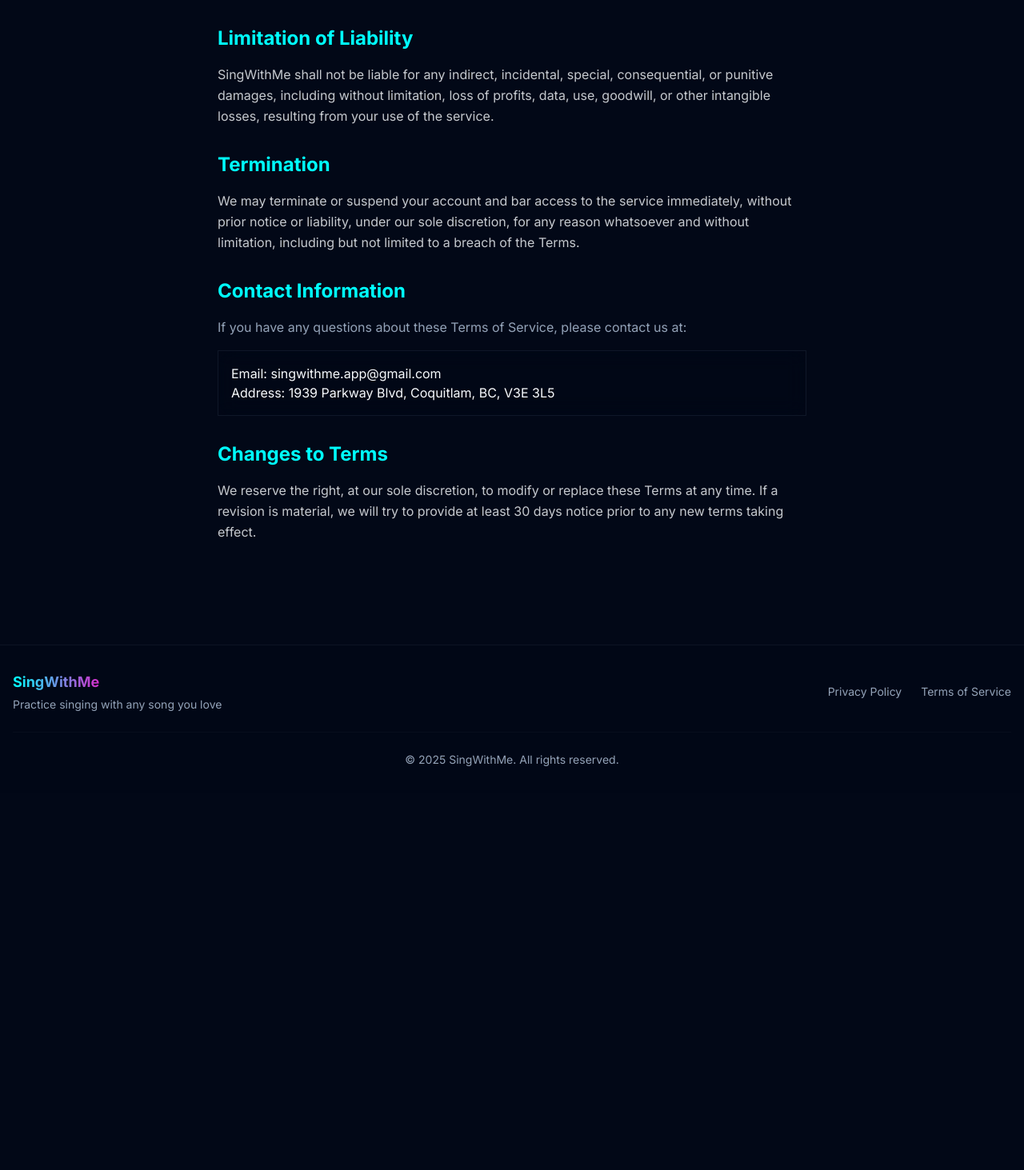
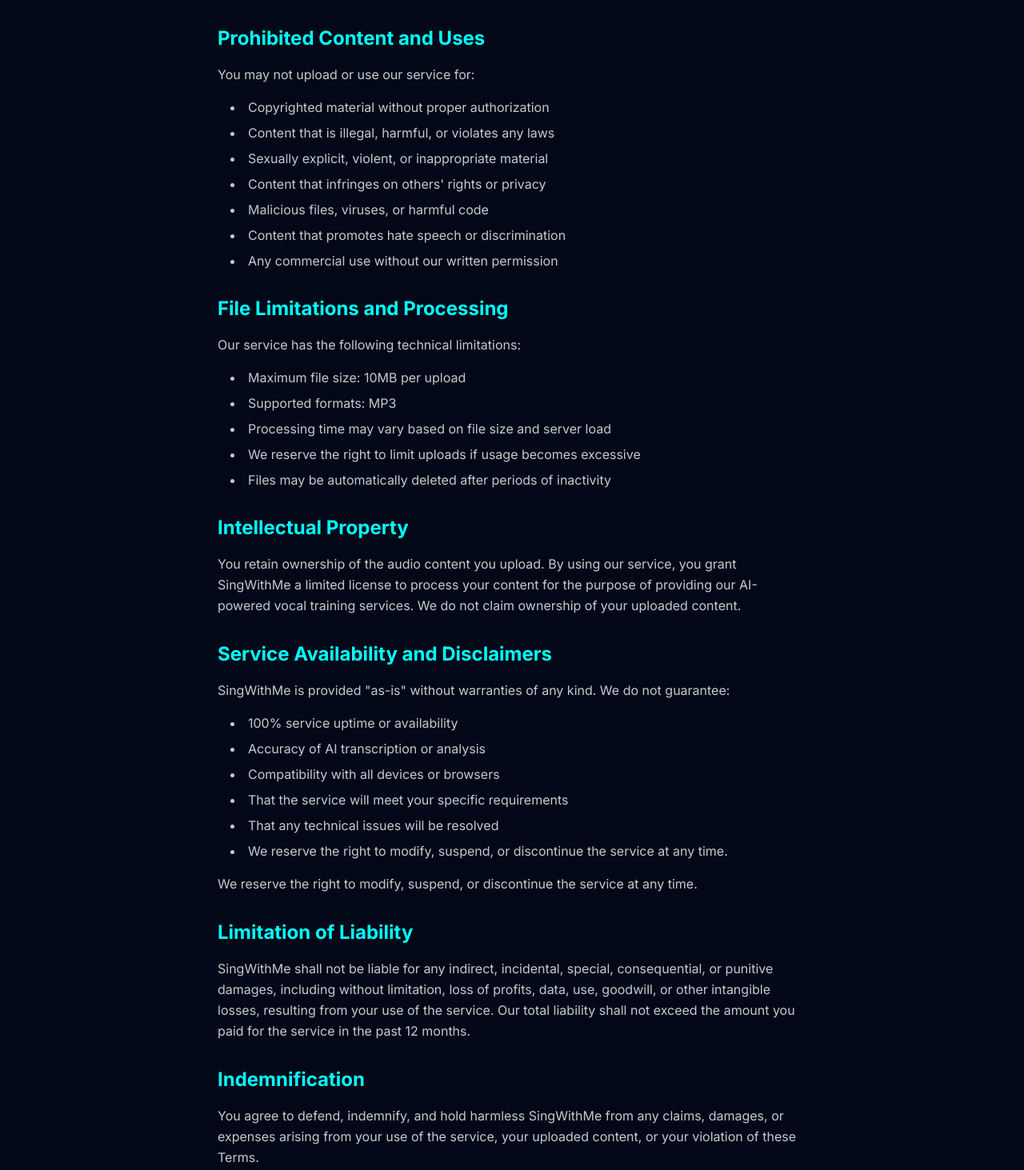
Before and after one commit to Sepzie/SingWithMeLanding, a Next.js app: page /terms in a window 1280 px wide. Shown: the part 1087-2550 px from the top of the page at 80% size. Before the commit the page ends 2079 px from the top, so only its background shows below. Built offline with nearby package versions, Linux system fonts and the light colour scheme.

Commit message:
update terms of service

```diff
--- a/src/data/legal.ts
+++ b/src/data/legal.ts
@@ -78,6 +78,10 @@
         content: "By accessing and using SingWithMe, you accept and agree to be bound by the terms and provision of this agreement. If you do not agree to abide by the above, please do not use this service."
       },
       {
+        title: "Eligibility",
+        content: "You must be at least 13 years of age to use SingWithMe. If you are under 18, you must have your parent or legal guardian's permission to use our service. By using our service, you represent and warrant that you meet these requirements."
+      },
+      {
         title: "Service Description",
         content: "SingWithMe is a vocal practice platform that uses AI technology to process uploaded songs and provide automated lyrics transcription. Users can upload songs, receive transcribed lyrics, and practice singing with voice recording and playback comparison tools that allow you to hear your performance alongside the original track."
       },
@@ -93,16 +97,65 @@
         ]
       },
       {
+        title: "Prohibited Content and Uses",
+        content: [
+          "You may not upload or use our service for:",
+          "Copyrighted material without proper authorization",
+          "Content that is illegal, harmful, or violates any laws",
+          "Sexually explicit, violent, or inappropriate material",
+          "Content that infringes on others' rights or privacy",
+          "Malicious files, viruses, or harmful code",
+          "Content that promotes hate speech or discrimination",
+          "Any commercial use without our written permission"
+        ]
+      },
+      {
+        title: "File Limitations and Processing",
+        content: [
+          "Our service has the following technical limitations:",
+          "Maximum file size: 10MB per upload",
+          "Supported formats: MP3",
+          "Processing time may vary based on file size and server load",
+          "We reserve the right to limit uploads if usage becomes excessive",
+          "Files may be automatically deleted after periods of inactivity"
+        ]
+      },
+      {
         title: "Intellectual Property",
         content: "You retain ownership of the audio content you upload. By using our service, you grant SingWithMe a limited license to process your content for the purpose of providing our AI-powered vocal training services. We do not claim ownership of your uploaded content."
       },
       {
+        title: "Service Availability and Disclaimers",
+        content: [
+          "SingWithMe is provided \"as-is\" without warranties of any kind. We do not guarantee:",
+          "100% service uptime or availability",
+          "Accuracy of AI transcription or analysis",
+          "Compatibility with all devices or browsers",
+          "That the service will meet your specific requirements",
+          "That any technical issues will be resolved",
+          "",
+          "We reserve the right to modify, suspend, or discontinue the service at any time."
+        ]
+      },
+      {
         title: "Limitation of Liability",
-        content: "SingWithMe shall not be liable for any indirect, incidental, special, consequential, or punitive damages, including without limitation, loss of profits, data, use, goodwill, or other intangible losses, resulting from your use of the service."
+        content: "SingWithMe shall not be liable for any indirect, incidental, special, consequential, or punitive damages, including without limitation, loss of profits, data, use, goodwill, or other intangible losses, resulting from your use of the service. Our total liability shall not exceed the amount you paid for the service in the past 12 months."
+      },
+      {
+        title: "Indemnification",
+        content: "You agree to defend, indemnify, and hold harmless SingWithMe from any claims, damages, or expenses arising from your use of the service, your uploaded content, or your violation of these Terms."
       },
       {
         title: "Termination",
-        content: "We may terminate or suspend your account and bar access to the service immediately, without prior notice or liability, under our sole discretion, for any reason whatsoever and without limitation, including but not limited to a breach of the Terms."
+        content: "We may terminate or suspend your account and bar access to the service immediately, without prior notice or liability, under our sole discretion, for any reason whatsoever and without limitation, including but not limited to a breach of the Terms. Upon termination, your right to use the service will cease immediately."
+      },
+      {
+        title: "Governing Law and Jurisdiction",
+        content: "These Terms shall be governed by and construed in accordance with the laws of British Columbia, Canada, without regard to conflict of law principles. Any disputes arising under these Terms shall be subject to the exclusive jurisdiction of the courts of British Columbia."
+      },
+      {
+        title: "Severability",
+        content: "If any provision of these Terms is found to be unenforceable or invalid, that provision will be limited or eliminated to the minimum extent necessary so that these Terms will otherwise remain in full force and effect."
       },
       {
         title: "Contact Information",
@@ -114,7 +167,7 @@
       },
       {
         title: "Changes to Terms",
-        content: "We reserve the right, at our sole discretion, to modify or replace these Terms at any time. If a revision is material, we will try to provide at least 30 days notice prior to any new terms taking effect."
+        content: "We reserve the right, at our sole discretion, to modify or replace these Terms at any time. If a revision is material, we will try to provide at least 30 days notice prior to any new terms taking effect. What constitutes a material change will be determined at our sole discretion."
       }
     ]
   },
```
